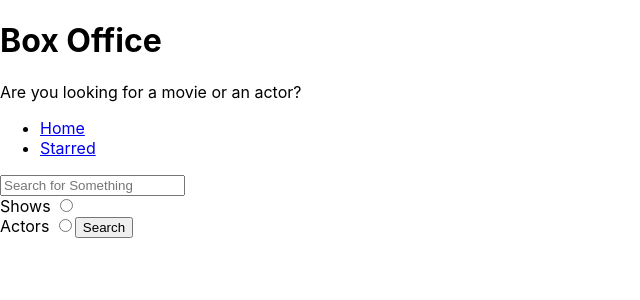
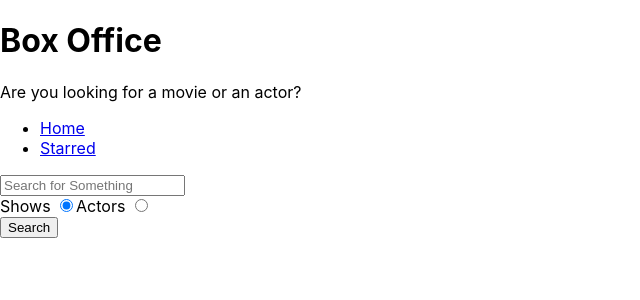
Before and after one commit to Sarthak-Sen/justAnotherBoxOffice, a React (Create React App) app: page / in a window 1280 px wide. Shown: the top 300 px of the page, without its empty margins (0-640 px from the left). Built offline with nearby package versions, Linux system fonts and the light colour scheme.

Commit message:
added search options

```diff
--- a/src/pages/Home.js
+++ b/src/pages/Home.js
@@ -5,9 +5,12 @@
 const Home = () => {
   const [input, setInput] = useState('');
   const [results, setResults] = useState(null);
+  const [searchOption, setSearchOption] = useState('shows');
+
+  const isShowSearch = searchOption === 'shows';
 
   const onSearch = () => {
-    apiGet(`/search/shows?q=${input}`).then(result => {
+    apiGet(`/search/${searchOption}?q=${input}`).then(result => {
       setResults(result);
     });
   };
@@ -22,19 +25,21 @@
     }
   };
 
+  const onRadioChange = ev => {
+    setSearchOption(ev.target.value);
+  };
+
   const renderResults = () => {
     if (results && results.length === 0) {
       return <div>No Results</div>;
     }
 
     if (results && results.length > 0) {
-      return (
-        <div>
-          {results.map(item => (
-            <div key={item.show.id}>{item.show.name}</div>
-          ))}
-        </div>
-      );
+      return results[0].show
+        ? results.map(item => <div key={item.show.id}>{item.show.name}</div>)
+        : results.map(item => (
+            <div key={item.person.id}>{item.person.name}</div>
+          ));
     }
 
     return null;
@@ -52,14 +57,27 @@
 
       <div>
         <label htmlFor="shows-search">
-          Shows <input id="shows-search" type="radio" />
+          Shows{' '}
+          <input
+            id="shows-search"
+            type="radio"
+            value="shows"
+            checked={isShowSearch}
+            onChange={onRadioChange}
+          />
+        </label>
+
+        <label htmlFor="actors-search">
+          Actors{' '}
+          <input
+            id="actors-search"
+            type="radio"
+            value="people"
+            checked={!isShowSearch}
+            onChange={onRadioChange}
+          />
         </label>
       </div>
-
-      <label htmlFor="actors-search">
-        Actors <input id="actors-search" type="radio" />
-      </label>
-
       <button type="button" onClick={onSearch}>
         Search
       </button>
```
